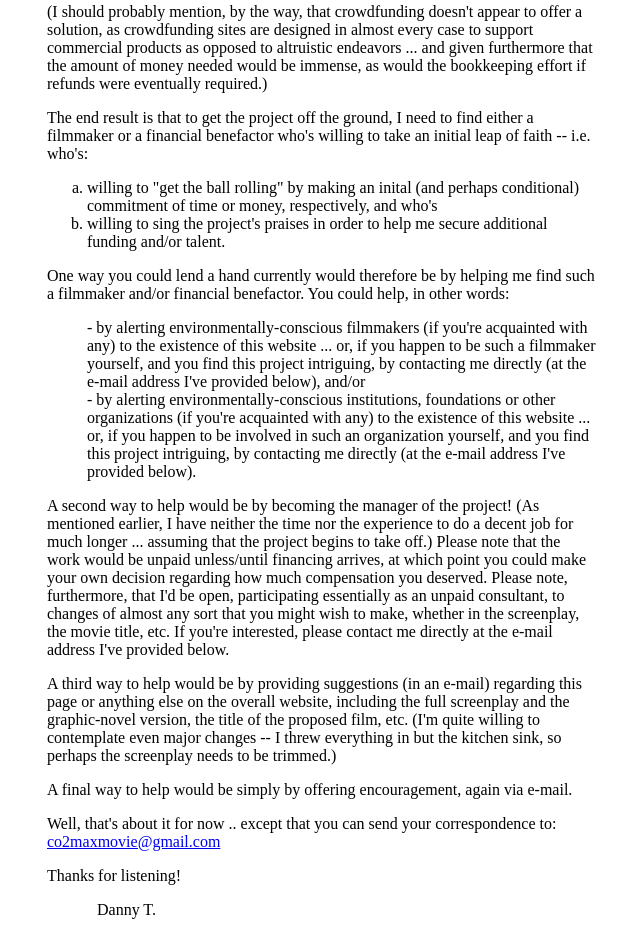
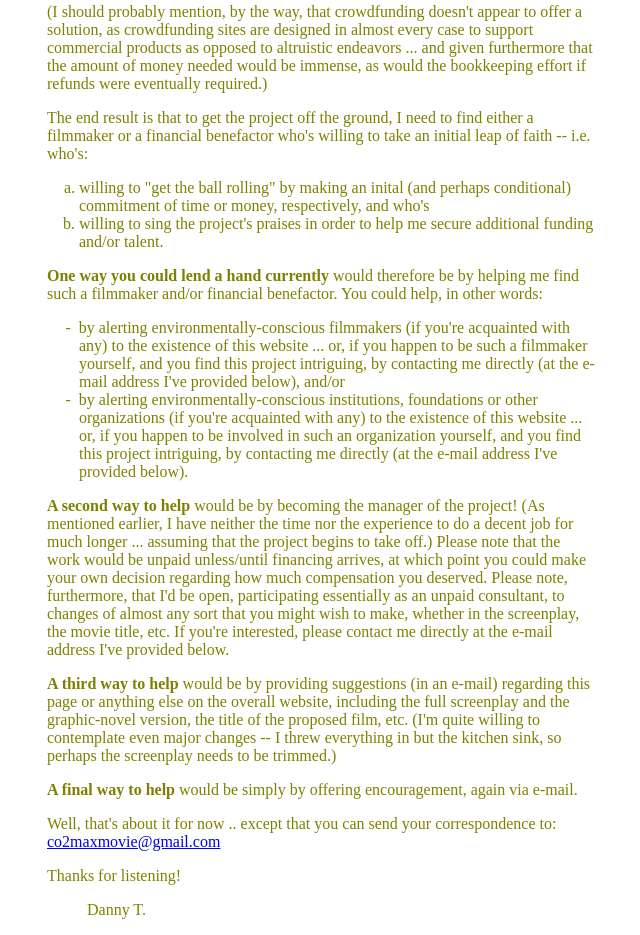
Before and after one commit to jtgeballe/MolecularMax, a plain HTML site: page support.html in a window 1280 px wide. Shown: the part 977-1912 px from the top of the page, without its empty margins (72-712 px from the left). Drawn offline with nearby package versions, Linux system fonts and the light colour scheme.

Commit message:
Update home page. Change text color and spacing.

```diff
--- a/css/mmm.css
+++ b/css/mmm.css
@@ -7,6 +7,7 @@ body.mmm
 body.information
 {
 	background-color: white;
+	color: #808000;
 	text-align: center;
 }
 
@@ -69,25 +70,34 @@ div.information
 	text-align: left;
 }
 
+p
+{
+	color: #808000;
+}
+
 p.signature
 {
-    text-indent: 50px;
+    text-indent: 2.5em;
 }
 
 ul
 {
 	list-style-type: none;
-	-webkit-padding-start: 40px;
+	display: list-item;
+	-webkit-padding-start: 2em;
 }
 
-ul li:before
+ul > li:before
 {
-	content: " - ";
+	content: "-";
+	margin-left: -1.1em;
+	padding: 0em .25em 0em .25em;
 }
 
 ol
 {
 	list-style-type: none;
+	-webkit-padding-start: 2em;
 }
 
 ol li
--- a/support.html
+++ b/support.html
@@ -25,6 +25,7 @@ Post #1, 10-Nov-2016
 </p>
 <p>
 Hi -- I'm Danny Theodore, the guy who initiated this project (and currently the only member of the "team"). In a few moments I'll describe some ways that you might be able to lend a hand, but first, I want you to be aware that:
+</p>
 <ul>
   <li>
   I'm neither a filmmaker nor fabulously wealthy.
@@ -36,6 +37,7 @@ Hi -- I'm Danny Theodore, the guy who initiated this project (and currently the
   And last but not least, I have no desire to make a profit either from the project or from anything related, nor do I wish to be compensated even minimally for my "work hours" (although I'd certainly want others to receive compensation if they so desire).
   </li>
  </ul>
+ <p>
 Nevertheless, I'm planning to pursue this enterprise until I've exhausted all plausible ways of providing it with the resources -- i.e. the financing and staffing -- that will allow it to proceed to completion. (By "staffing" I mean a filmmaker and a manager for starters, although perhaps they'll be one and the same.)
 </p>
 <p>
@@ -62,7 +64,7 @@ The end result is that to get the project off the ground, I need to find either
  </ol>
 </p>
 <p>
-One way you could lend a hand currently would therefore be by helping me find such a filmmaker and/or financial benefactor. You could help, in other words:
+<b>One way you could lend a hand currently</b> would therefore be by helping me find such a filmmaker and/or financial benefactor. You could help, in other words:
  <ul>
   <li>
   by alerting environmentally-conscious filmmakers (if you're acquainted with any) to the existence of this website ... or, if you happen to be such a filmmaker yourself, and you find this project intriguing, by contacting me directly (at the e-mail address I've provided below), and/or
@@ -73,20 +75,21 @@ One way you could lend a hand currently would therefore be by helping me find su
  </ul>
 </p>
 <p>
-A second way to help would be by becoming the manager of the project! (As mentioned earlier, I have neither the time nor the experience to do a decent job for much longer ... assuming that the project begins to take off.) Please note that the work would be unpaid unless/until financing arrives, at which point you could make your own decision regarding how much compensation you deserved. Please note, furthermore, that I'd be open, participating essentially as an unpaid consultant, to changes of almost any sort that you might wish to make, whether in the screenplay, the movie title, etc. If you're interested, please contact me directly at the e-mail address I've provided below.
+<b>A second way to help</b> would be by becoming the manager of the project! (As mentioned earlier, I have neither the time nor the experience to do a decent job for much longer ... assuming that the project begins to take off.) Please note that the work would be unpaid unless/until financing arrives, at which point you could make your own decision regarding how much compensation you deserved. Please note, furthermore, that I'd be open, participating essentially as an unpaid consultant, to changes of almost any sort that you might wish to make, whether in the screenplay, the movie title, etc. If you're interested, please contact me directly at the e-mail address I've provided below.
 </p>
 <p>
-A third way to help would be by providing suggestions (in an e-mail) regarding this page or anything else on the overall website, including the full screenplay and the graphic-novel version, the title of the proposed film, etc. (I'm quite willing to contemplate even major changes -- I threw everything in but the kitchen sink, so perhaps the screenplay needs to be trimmed.)
+<b>A third way to help</b> would be by providing suggestions (in an e-mail) regarding this page or anything else on the overall website, including the full screenplay and the graphic-novel version, the title of the proposed film, etc. (I'm quite willing to contemplate even major changes -- I threw everything in but the kitchen sink, so perhaps the screenplay needs to be trimmed.)
 </p>
 <p>
-A final way to help would be simply by offering encouragement, again via e-mail.
+<b>A final way to help</b> would be simply by offering encouragement, again via e-mail.
 </p>
 <p>
 Well, that's about it for now .. except that you can send your correspondence to:
 <a href="mailto:co2maxmovie@gmail.com">co2maxmovie@gmail.com</a>
 </p>
-
+<p>
 Thanks for listening!
+</p>
   <p class="signature">Danny T.
   </p>
   </div>
```
Also changed, not shown: images/max/homepage.bmp.
